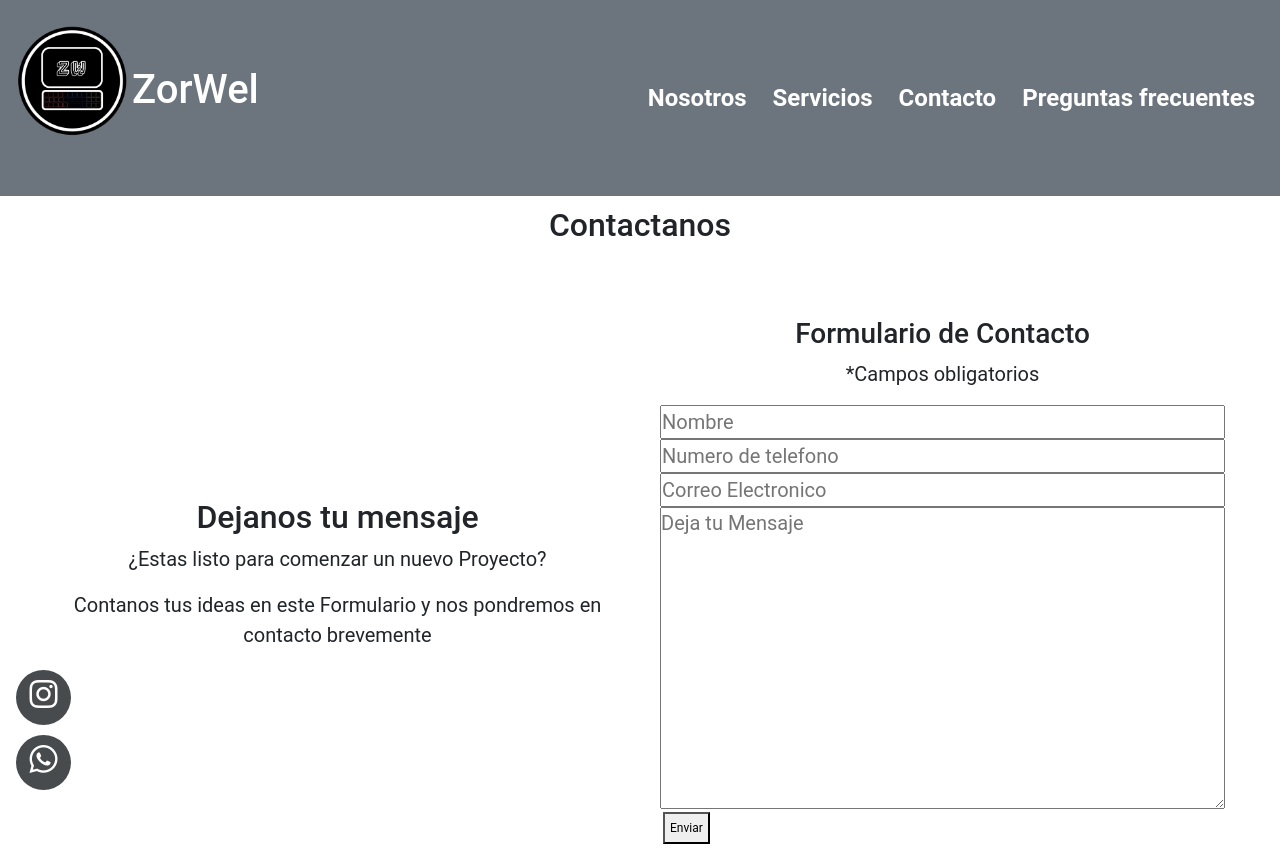
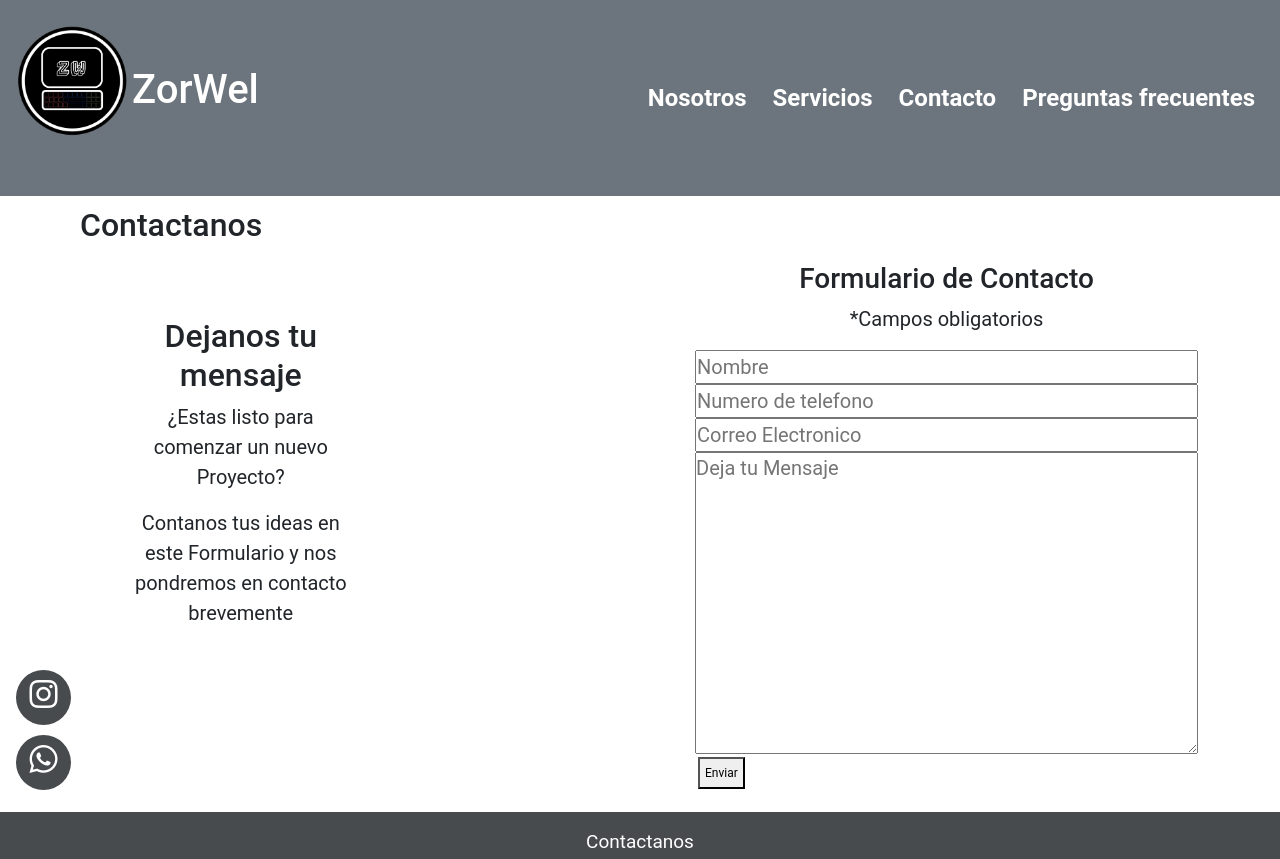
Before and after one commit to Juan-Pablo-Welsch/Pre-Entrega3-WelschJuanPablo, a website: page Contacto.html in a window 1280 px wide. Shown: the top 859 px of the page. Drawn offline with nearby package versions, Linux system fonts and the light colour scheme.

Commit message:
ultimossscommit

```diff
--- a/Contacto.html
+++ b/Contacto.html
@@ -37,19 +37,25 @@
             </div>
         </div>
     </nav>
-<main>
-    <section class="hero-page">
-    <div class="wrap-hero-page">
+    <div class="container">
+        <div class="row hero-page">
+            <div class="col wrap-hero-page">
                 <h2>Contactanos</h2>
             </div>
-    </section>
-    <section class="section_form">
+        </div>
+    </div>
+    <div class="container">
+        <div class="row">
+            <div class="col section_form">
                 <div class="wrap-two-column">
                     <div class="column-half">
                         <h2>Dejanos tu mensaje</h2>
                         <p>¿Estas listo para comenzar un nuevo Proyecto?</p>
                         <p>Contanos tus ideas en este Formulario y nos pondremos en contacto brevemente</p>
                     </div>
+                </div>
+            </div>
+            <div class="col">
                 <div class="column-half">
                     <h3>Formulario de Contacto</h3>
                     <p>*Campos obligatorios</p>
@@ -62,9 +68,8 @@
                     </form>
                 </div>
             </div>
-    </section>
-</main>
-<section>
+        </div>
+    </div>
     <div class="container">
         <div class="contenedor-botones fixed-bottom">
             <div class="redes">
```
Lines whose indentation alone changed are shown as unchanged.
